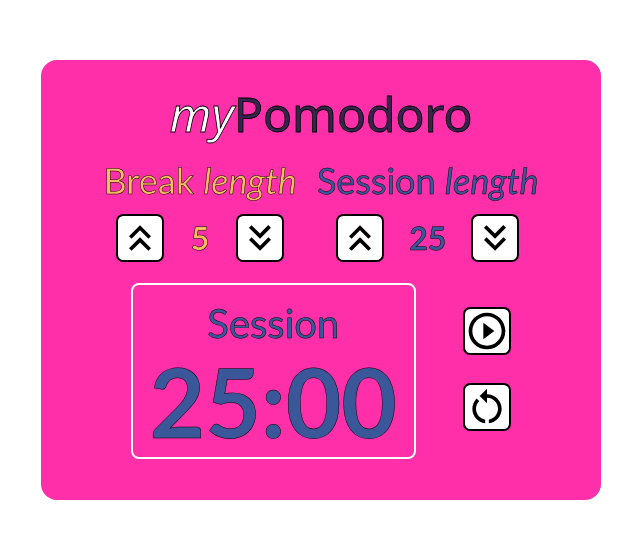
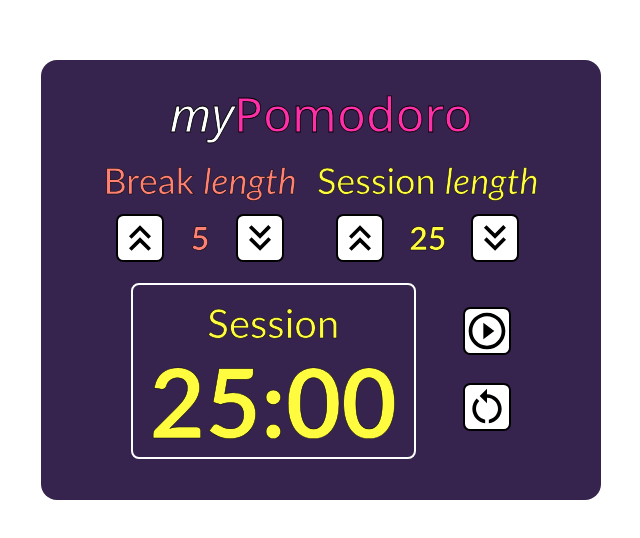
Before and after one commit to juandarr/pomodoro-react, a React (Create React App) app: page / in a window 1280 px wide. Shown: the part 120-658 px from the top of the page, without its empty margins (319-959 px from the left). Built offline with nearby package versions, Linux system fonts and the light colour scheme.

Commit message:
add: new classes defining two additional color Sets in CSS. Also, there is one class definition per set to define the look and feeling of the pomodoro interface

```diff
--- a/src/App.css
+++ b/src/App.css
@@ -1,3 +1,16 @@
+:root {
+  --white-color: white;
+  --black-color: black;
+  --redtone-color:#ff2fa9;
+  --bluetone-color:#3a579a;
+  --purpletone-color: #36244f;
+  --yellowtone-color: #fffc40;;
+  --coral-color: #ff8172;
+  --mustard-color: #faba61;
+  --violet-color: rgb(148, 24, 206);
+
+}
+
 #root {
   width:100%;
   height: 100vh;
@@ -22,9 +35,7 @@ button {
 }
 
 button:hover {
-  background-color:rgb(148, 24, 206);
-  /*blueviolet*/
-
+  background-color: var(--button-ac);
 }
 
 button:active {
@@ -36,10 +47,39 @@ img {
   width: 6vmin;
 }
 
+/*UI color definition sets*/
+
+.colorSet-seriousMood {
+  --pomodoro-tc1: var(--white-color);
+  --pomodoro-tc2: var(--redtone-color);
+  --break-tc: var(--coral-color);
+  --session-tc: var(--yellowtone-color);
+  --pomodoro-bg: var(--purpletone-color);
+  --button-ac: var(--redtone-color);
+  }
+
+.colorSet-passionVibe {
+  --pomodoro-tc1: var(--white-color);
+  --pomodoro-tc2: var(--purpletone-color);
+  --break-tc: var(--mustard-color);
+  --session-tc: var(--bluetone-color);
+  --pomodoro-bg: var(--redtone-color);
+  --button-ac: var(--violet-color);
+  }
+
+.colorSet-totalDark {
+  --pomodoro-tc1: var(--white-color);
+  --pomodoro-tc2: var(--yellowtone-color);
+  --break-tc: var(--violet-color);
+  --session-tc: var(--redtone-color);
+  --pomodoro-bg: var(--black-color);
+  --button-ac: var(--yellowtone-color);
+}
+
 #pomodoro {
   width: 70vmin;
   height: 55vmin;
-  background-color: #ff2fa9;
+  background-color: var(--pomodoro-bg);
   border-radius: 2vmin;
   padding: 2vmin;
 }
@@ -49,33 +89,18 @@ img {
   padding-bottom: 1vmin;
 }
 
-#break-label {
+.event-label {
   padding-bottom: 0.5vmin;
 }
 
-#session-label {
-  padding-bottom: 0.5vmin;
-}
-
-#break-length {
+.event-length {
   font-size: 4vmin;
   font-weight: bold;
   width: 6vmin;
   line-height: 4vmin;
 }
 
-#session-length {
-  font-size: 4vmin;
-  font-weight: bold;
-  width: 6vmin;
-  line-height: 4vmin;
-}
-
-#break-buttons {
-  width: 100%;
-}
-
-#session-buttons {
+.event-buttons {
   width: 100%;
 }
 
@@ -104,47 +129,45 @@ img {
   font-size: 5vmin;
 }
 
-/*Palette of colors*/
-.white {
-  color: white;
-}
-
-.black {
-  color: black;
-}
-
-.blue {
-  color: #3a579a;
-  font-family:'Gill Sans', 'Gill Sans MT', Calibri, 'Trebuchet MS', sans-serif;;
+/*Stroke of text for centain header in UI: e.g., title and main elements*/
+.stroke-thin{
   -webkit-text-stroke-width: 0.06vmin;
   -webkit-text-stroke-color: black;
 }
 
-.yellow {
-  color: #fffc40;
+.stroke-thick{
   -webkit-text-stroke-width: 0.1vmin;
   -webkit-text-stroke-color: black;
 }
 
-.mustard {
-  color: #faba61;
-  font-family: 'Gill Sans', 'Gill Sans MT', Calibri, 'Trebuchet MS', sans-serif;
-  -webkit-text-stroke-width: 0.06vmin;
-  -webkit-text-stroke-color: black;
+/*UI color definitions by element
+* Legend:
+  * tc: text color
+  * bg: background
+  * ac: accent
+*/
+.pomodoro-tc1{
+  color: var(--pomodoro-tc1);
 }
 
-.coral {
-  color: #ff8172;
-  -webkit-text-stroke-width: 0.05vmin;
-  -webkit-text-stroke-color: black;
+.pomodoro-tc2{
+  color: var(--pomodoro-tc2);
 }
 
-.dark-purple {
-  color: #36244f;
-  -webkit-text-stroke-width: 0.1vmin;
-  -webkit-text-stroke-color: black;
+.session-tc {
+  color: var(--session-tc);
+  font-family:'Gill Sans', 'Gill Sans MT', Calibri, 'Trebuchet MS', sans-serif;;
+
 }
 
+.break-tc {
+  color: var(--break-tc);
+  font-family: 'Gill Sans', 'Gill Sans MT', Calibri, 'Trebuchet MS', sans-serif;
+}
+
+/* Responsive design definitions */
+
+/* Restrict size of Pomodoro timer at small screen sizes */
 @media (max-height: 380px) or (max-width: 380px){
 
   #pomodoro {
@@ -176,21 +199,11 @@ img {
   padding-bottom: 3.8px;
 }
 
-#break-label {
+.event-label {
   padding-bottom: 1.9px;
 }
 
-#session-label {
-  padding-bottom: 1.9px;
-}
-
-#break-length {
-  font-size: 15.2px;
-  width: 22.8px;
-  line-height: 15.2px;
-}
-
-#session-length {
+.event-length {
   font-size: 15.2px;
   width: 22.8px;
   line-height: 15.2px;
--- a/src/App.js
+++ b/src/App.js
@@ -5,18 +5,18 @@ import React from 'react';
 
 
 /**
- * TODO
- *
- * There is a problem with the up arrow images. The culprit is found in the img section
+ * TODO: There is a problem with the up arrow images. The culprit is found in the img section
  * of the respective up-down buttons, for both kind of events (break and session).
  * When defining an image embedded in a button, it is selected as the event.target when clicking over the button.
  * Weird behaviors
+ * DONE: The problem are not the images or event.target, but the test definitions
  */
+
 const events = { 0: "session", 1: "break" };
 
 //Title component
 const Title = (props) => (<div id="title">
-  <h1 className="dark-purple"><em className="white">my</em>{props.name}</h1>
+  <h1 className="pomodoro-tc2 stroke-thick"><em className="pomodoro-tc1">my</em>{props.name}</h1>
 </div>);
 
 class EventLength extends React.Component {
@@ -25,14 +25,14 @@ class EventLength extends React.Component {
     const event = this.props.event;
     const color = this.props.color;
     return (<div id={event + "-control"} className="d-flex flex-column align-items-center">
-      <h2 className={color} id={event + "-label"}>{event[0].toUpperCase() + event.slice(1)} <em>length</em></h2>
-      <div id={event + "-buttons"} className="d-flex justify-content-evenly align-items-center">
+      <h2 className={'stroke-thin event-label ' + color}>{event[0].toUpperCase() + event.slice(1)} <em>length</em></h2>
+      <div id={event + "-buttons"} className="d-flex justify-content-evenly align-items-center event-buttons">
         <button className="d-flex justify-content-center align-items-center btn-link"
           id={event + "-increment"} data-bs-toggle="tooltip" data-bs-placement="right"
           title={event[0].toUpperCase() + event.slice(1) + " time up"} onClick={this.props.eventTimeController} disabled={this.props.playState} value='+'>
           <img src="resources/arrow-up.svg" alt={event + " time up"} />
         </button>
-        <div id={event + "-length"} className={"d-flex justify-content-center " + color}>{this.props.timeLength}</div>
+        <div id={event + "-length"} className={"d-flex justify-content-center event-length stroke-thin " + color}>{this.props.timeLength}</div>
         <button className="d-flex justify-content-center align-items-center btn-link"
           id={event + "-decrement"} data-bs-toggle="tooltip" data-bs-placement="right"
           title={event[0].toUpperCase() + event.slice(1) + " time down"} onClick={this.props.eventTimeController} disabled={this.props.playState} value='-'>
@@ -45,8 +45,8 @@ class EventLength extends React.Component {
 class EventsController extends React.Component {
   render() {
     return (<div id="controllers" className="d-flex justify-content-evenly">
-      <EventLength event="break" color="mustard" timeLength={this.props.breakLength} eventTimeController={this.props.eventTimeController} playState={this.props.playState} />
-      <EventLength event="session" color="blue" timeLength={this.props.sessionLength} eventTimeController={this.props.eventTimeController} playState={this.props.playState} />
+      <EventLength event="break" color="break-tc" timeLength={this.props.breakLength} eventTimeController={this.props.eventTimeController} playState={this.props.playState} />
+      <EventLength event="session" color="session-tc" timeLength={this.props.sessionLength} eventTimeController={this.props.eventTimeController} playState={this.props.playState} />
     </div>);
   }
 }
@@ -54,13 +54,13 @@ class EventsController extends React.Component {
 class TimerDisplay extends React.Component {
 
   timeRender(ar) {
-    return (<div className={this.props.eventIndex === 0 ? "blue" : "mustard"} id="time-left">{(ar[0] < 10 ? ("0" + ar[0]) : ar[0]) + ":" + (ar[1] < 10 ? ("0" + ar[1]) : ar[1])}</div>);
+    return (<div className={'stroke-thin ' + (this.props.eventIndex === 0 ? "session-tc" : "break-tc")} id="time-left">{(ar[0] < 10 ? ("0" + ar[0]) : ar[0]) + ":" + (ar[1] < 10 ? ("0" + ar[1]) : ar[1])}</div>);
   }
 
   render() {
     const event = this.props.events[this.props.eventIndex];
     return (<div id="timer" className="d-flex flex-column align-items-center justify-content-center">
-      <div className={this.props.eventIndex === 0 ? "blue" : "mustard"} id="timer-label">{event[0].toUpperCase() + event.slice(1)}</div>
+      <div className={'stroke-thin ' + (this.props.eventIndex === 0 ? "session-tc" : "break-tc")} id="timer-label">{event[0].toUpperCase() + event.slice(1)}</div>
       {this.timeRender(this.props.timeLeft)}
     </div>);
   }
@@ -183,7 +183,7 @@ class Pomodoro extends React.Component {
   }
 
   render() {
-    return (<div id="pomodoro" className="d-flex flex-column align-items-center justify-content-evenly">
+    return (<div id="pomodoro" className="d-flex flex-column align-items-center justify-content-evenly colorSet-seriousMood">
       <Title name="Pomodoro" />
       <EventsController breakLength={this.state.breakLength} sessionLength={this.state.sessionLength} eventTimeController={this.eventTimeController} playState={this.state.playState} />
       <Timer timeLeft={this.state.timeLeft} playState={this.state.playState} eventIndex={this.state.eventIndex} timerReset={this.timerReset} timerPlayPause={this.timerPlayPause} />
```
